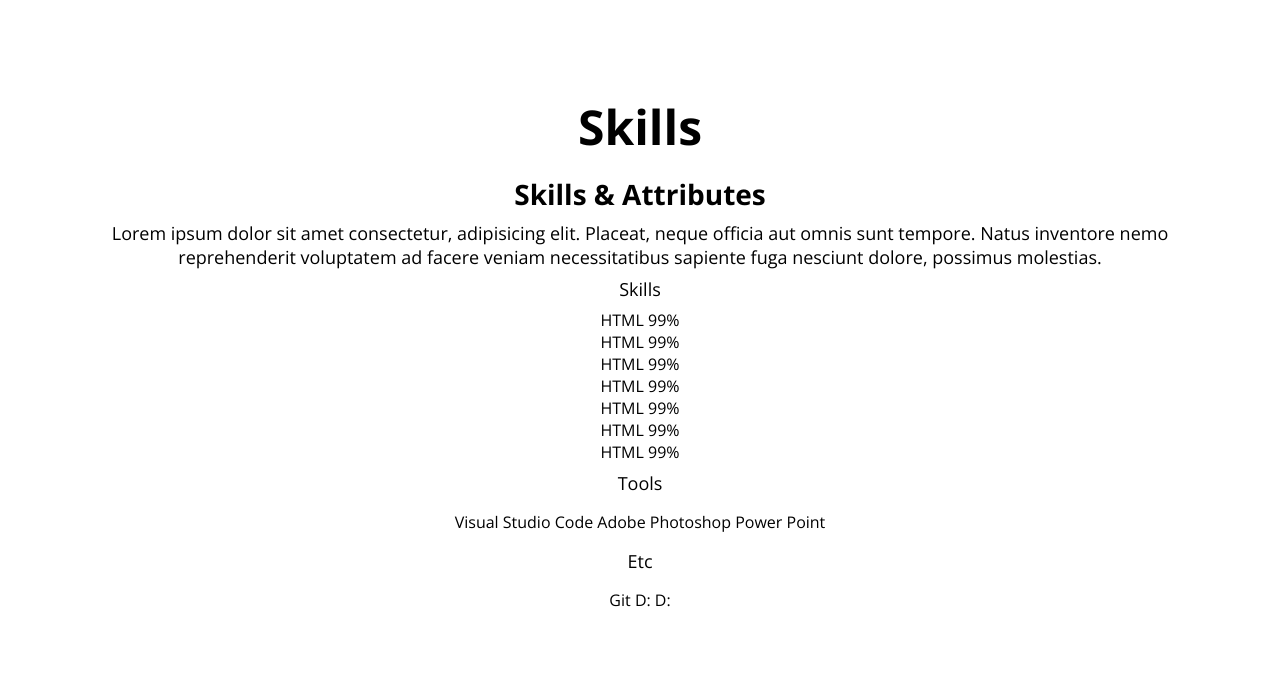
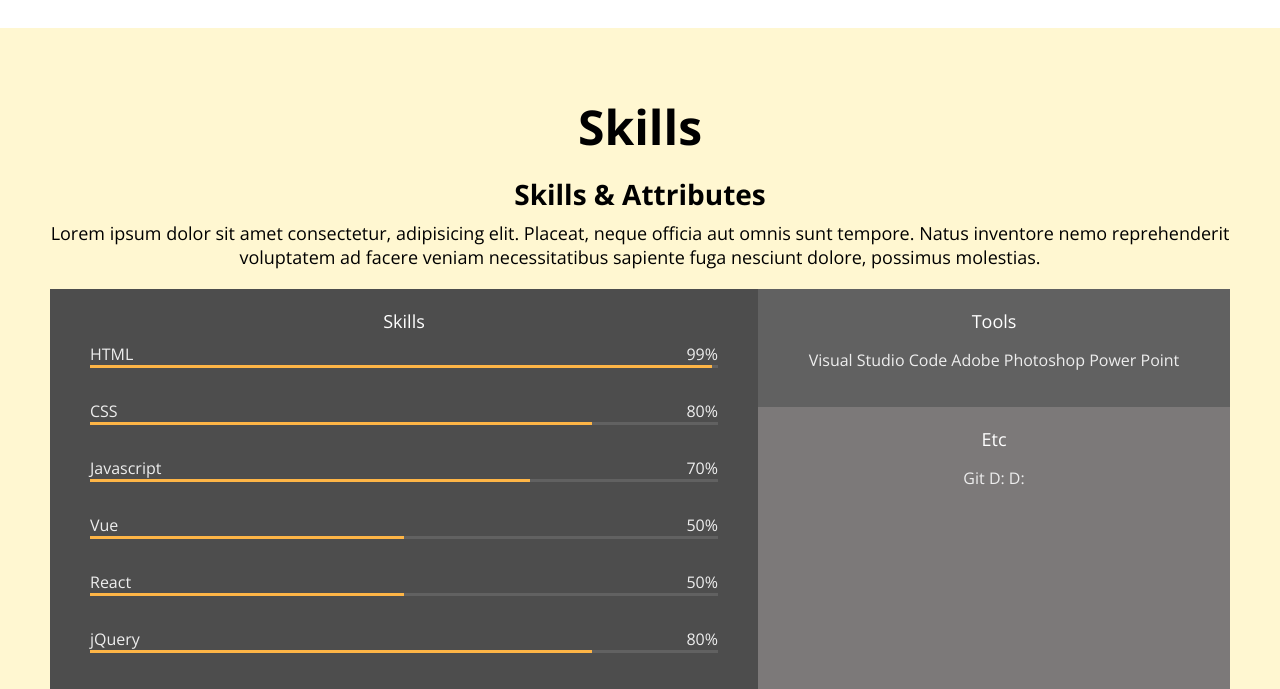
Before and after one commit to cattys/port_practice, a plain HTML site: page index.html in a window 1280 px wide. Shown: the part 1371-2060 px from the top of the page. Drawn offline with nearby package versions, Linux system fonts and the light colour scheme.

Commit message:
CSS: Skills

```diff
--- a/index.html
+++ b/index.html
@@ -40,7 +40,7 @@
         <button class="home__contact">Contact Me</button>
     </section>
     <!-- About -->
-    <section id="about" class="section">
+    <section id="about" class="section section__containers">
         <h1>About Me</h1>
         <p>Lorem ipsum dolor sit, amet consectetur adipisicing elit. Aliquam totam ab obcaecati ex officiis! Consectetur
             culpa inventore praesentium eligendi neque, voluptatum unde harum assumenda blanditiis quibusdam eos fugit
@@ -87,6 +87,7 @@
     </section>
     <!-- Skills -->
     <section id="skills" class="section">
+        <div class="section__containers">
             <h1>Skills</h1>
             <h2>Skills &amp; Attributes </h2>
             <p>Lorem ipsum dolor sit amet consectetur, adipisicing elit. Placeat, neque officia aut omnis sunt tempore.
@@ -101,61 +102,52 @@
                             <span>99%</span>
                         </div>
                         <div class="skill__bar">
-                        <div class="skill__value"></div>
+                            <div class="skill__value" style="width: 99%"></div>
                         </div>
                     </div>
                     <div class="skill">
                         <div class="skill__description">
-                        <span>HTML</span>
-                        <span>99%</span>
+                            <span>CSS</span>
+                            <span>80%</span>
                         </div>
                         <div class="skill__bar">
-                        <div class="skill__value"></div>
+                            <div class="skill__value" style="width: 80%"></div>
                         </div>
                     </div>
                     <div class="skill">
                         <div class="skill__description">
-                        <span>HTML</span>
-                        <span>99%</span>
+                            <span>Javascript</span>
+                            <span>70%</span>
                         </div>
                         <div class="skill__bar">
-                        <div class="skill__value"></div>
+                            <div class="skill__value" style="width: 70%"></div>
                         </div>
                     </div>
                     <div class="skill">
                         <div class="skill__description">
-                        <span>HTML</span>
-                        <span>99%</span>
+                            <span>Vue</span>
+                            <span>50%</span>
                         </div>
                         <div class="skill__bar">
-                        <div class="skill__value"></div>
+                            <div class="skill__value" style="width: 50%"></div>
                         </div>
                     </div>
                     <div class="skill">
                         <div class="skill__description">
-                        <span>HTML</span>
-                        <span>99%</span>
+                            <span>React</span>
+                            <span>50%</span>
                         </div>
                         <div class="skill__bar">
-                        <div class="skill__value"></div>
+                            <div class="skill__value" style="width: 50%"></div>
                         </div>
                     </div>
                     <div class="skill">
                         <div class="skill__description">
-                        <span>HTML</span>
-                        <span>99%</span>
+                            <span>jQuery</span>
+                            <span>80%</span>
                         </div>
                         <div class="skill__bar">
-                        <div class="skill__value"></div>
-                    </div>
-                </div>
-                <div class="skill">
-                    <div class="skill__description">
-                        <span>HTML</span>
-                        <span>99%</span>
-                    </div>
-                    <div class="skill__bar">
-                        <div class="skill__value"></div>
+                            <div class="skill__value" style="width: 80%"></div>
                         </div>
                     </div>
                 </div>
@@ -179,6 +171,7 @@
                                 <span>D:</span>
                             </li>
                         </ul>
+                    </div>
                 </div>
             </div>
         </div>
--- a/style.css
+++ b/style.css
@@ -174,7 +174,6 @@ p {
 .section {
     text-align: center;
     padding: 50px;
-    max-width: 1200px;
     margin: auto;
 }
 
@@ -240,6 +239,66 @@ p {
 
 .job__description {
     font-size: var(--font-micro);
+}
+
+/* Skills */
+#skills {
+    background-color: var(--color-yellow);
+}
+
+.skillset {
+    display: flex;
+    background-color: var(--color-light-grey);
+    color: var(--color-light-white);
+    margin: 20px 0;
+}
+
+.skillset__title {
+    color: var(--color-white);
+    margin: 0;
+}
+.skillset__left {
+    flex-basis: 60%;
+    background-color: var(--color-dark-grey);
+    padding: 20px 40px;
+}
+
+.skillset__left h3 {
+    margin-bottom: 10px;
+}
+
+.skill__description {
+    display: flex;
+    justify-content: space-between;
+}
+
+.skill {
+    margin-bottom: 32px;
+}
+.skill__bar {
+    width: 100%;
+    height: 3px;
+    background-color: var(--color-grey);
+    border: var(--size-border-radius);
+}
+
+.skill__value {
+    /* width: 70%; */
+    height: 3px;
+    background-color: var(--color-orange);
+}
+
+.skillset__right {
+    /* flex-basis: auto; */
+    flex-basis: 40%;
+}
+
+.tools {
+    background-color: var(--color-grey);
+}
+
+.tools, .etc {
+    padding: 20px;
 }
 
 /* Testimonial */
```
Lines whose indentation alone changed are shown as unchanged.
